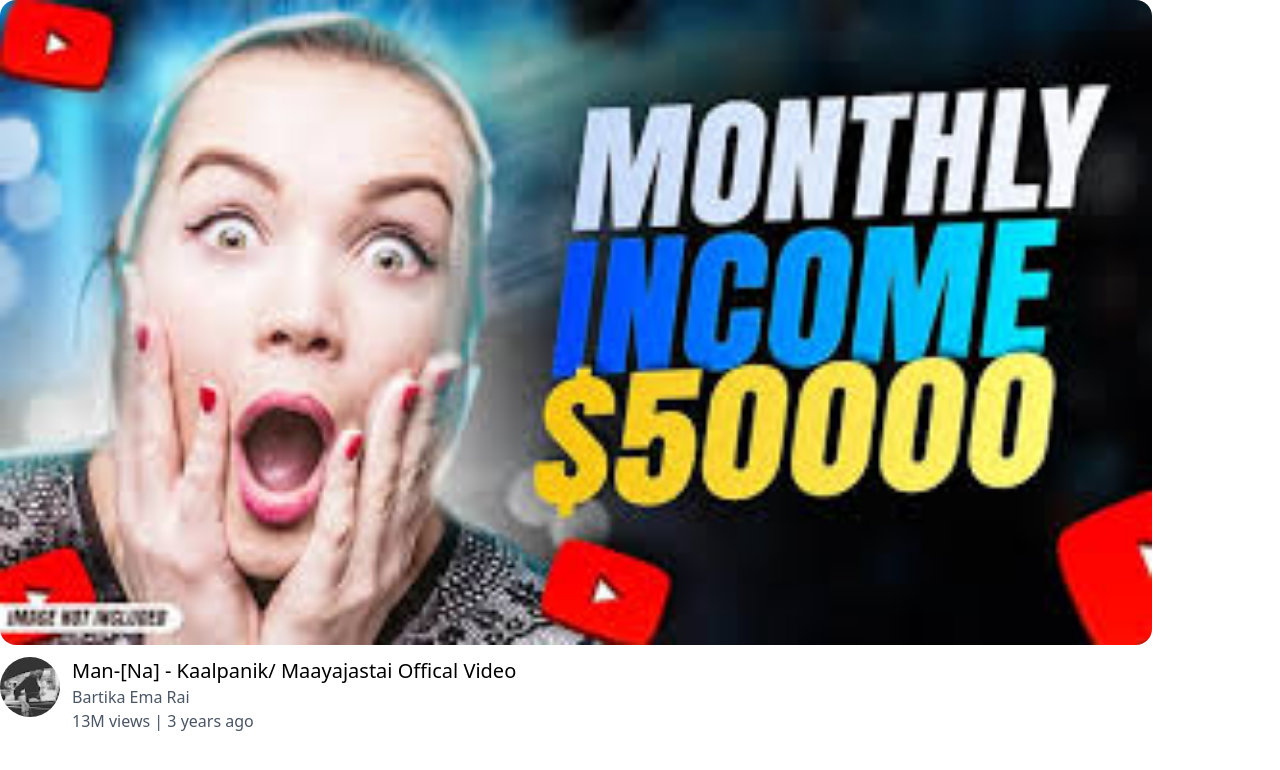
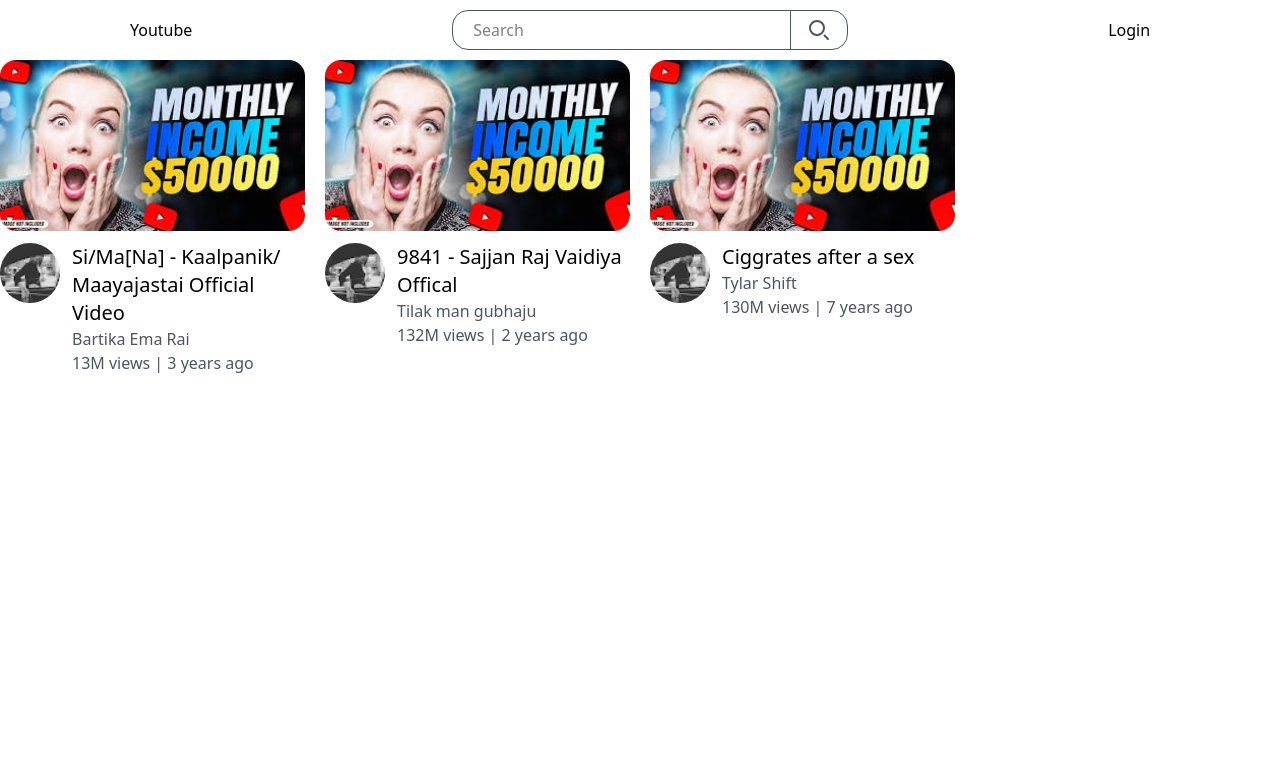
Before and after one commit to Tilak-csd/Clonning-Youtube, a React (Vite) app: page / in a window 1280 px wide. Shown: the top 770 px of the page. Built offline with nearby package versions, Linux system fonts and the light colour scheme.

Commit message:
making the progress in youtube colnning

```diff
--- a/src/App.jsx
+++ b/src/App.jsx
@@ -1,13 +1,11 @@
-import VideoCard from "./components/Videocard"
-export default function App(){
-  return(<>
-    <VideoCard
-    title={"Man-[Na] - Kaalpanik/ Maayajastai Offical Video"}
-    thumbnail={"thumbnail.png"}
-    logo={"logo.png"}
-    aurthor={"Bartika Ema Rai"}
-    views={"13M"}
-    timestamp={"3 years"}
-    ></VideoCard>
-  </>)
+import Navbar from "./components/Navbar"
+import VideoGrids from "./components/VideoGrids"
+
+export default function App() {
+  return (
+    <div>
+      <Navbar></Navbar>
+      <VideoGrids></VideoGrids>
+    </div>
+  )
 }
--- /dev/null
+++ b/src/components/Navbar.jsx
@@ -0,0 +1,19 @@
+import React from 'react'
+import SearchBar from './SearchBar'
+
+
+export default function Navbar() {
+    return (
+        <div className="flex justify-around items-center h-15">
+            <div>
+               Youtube
+            </div>
+            <div>
+                <SearchBar />
+            </div>
+            <div>
+                Login
+            </div>
+        </div>
+    )
+}
--- /dev/null
+++ b/src/components/SearchBar.jsx
@@ -0,0 +1,15 @@
+import React from 'react'
+
+export default function SearchBar() {
+    return (<div className='flex items-center justify-between border-1 border-gray-600 rounded-2xl w-99 h-10 overflow-hidden'>
+        <div className='flex items-center px-3'>
+            <input type="text" placeholder='Search' className='outline-0 px-2' />
+        </div>
+        <button className='border-gray-600 border-l-1 text-gray-600 h-full px-4 cursor-pointer hover:text-gray-400'>
+            <svg className="w-6 h-6 text-body" aria-hidden="true" xmlns="http://www.w3.org/2000/svg" width="24" height="24" fill="none" viewBox="0 0 24 24"><path stroke="currentColor" strokeLinecap="round" strokeWidth="2" d="m21 21-3.5-3.5M17 10a7 7 0 1 1-14 0 7 7 0 0 1 14 0Z" /></svg>
+        </button>
+
+    </div>
+
+    )
+}
--- a/src/components/VideoCard.jsx
+++ b/src/components/VideoCard.jsx
@@ -1,7 +1,7 @@
 import React from 'react'
 
 export default function VideoCard(props){
-    return <div className='w-[90%]'>
+    return <div className='w-full mb-4'>
         <img src={props.thumbnail} alt="" className='w-full rounded-2xl' />
         <div className="flex mt-3">
             <img src={props.logo} alt="" className='rounded-full w-15 h-15'/>
--- /dev/null
+++ b/src/components/VideoGrids.jsx
@@ -0,0 +1,41 @@
+import React from 'react'
+import VideoCard from './Videocard'
+
+export default function VideoGrids() {
+    const data = [{
+        thumbnail: "thumbnail.png",
+        logo: "logo.png",
+        title: "Si/Ma[Na] - Kaalpanik/ Maayajastai Official Video",
+        aurthor: "Bartika Ema Rai",
+        views: "13M",
+        timestamp: "3 years"
+
+    }, {
+        thumbnail: "thumbnail.png",
+        logo: "logo.png",
+        title: "9841 - Sajjan Raj Vaidiya Offical",
+        aurthor: "Tilak man gubhaju",
+        views: "132M",
+        timestamp: "2 years"
+
+    }, {
+        thumbnail: "thumbnail.png",
+        logo: "logo.png",
+        title: "Ciggrates after a sex",
+        aurthor: "Tylar Shift",
+        views: "130M",
+        timestamp: "7 years"
+
+    }]
+    return (<div className='grid grid-cols-1 md:grid-cols-2 gap-5 lg:grid-cols-4'>
+        {data.map((data, idx) => {
+            return <VideoCard title={data.title}
+                thumbnail={data.thumbnail}
+                logo={data.logo}
+                aurthor={data.aurthor}
+                views={data.views}
+                timestamp={data.timestamp}
+            />
+        })}
+    </div>)
+}
```
